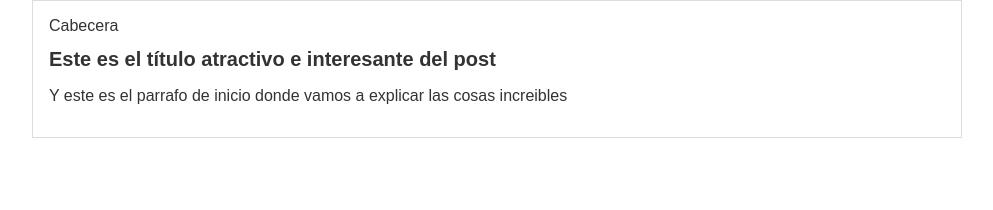
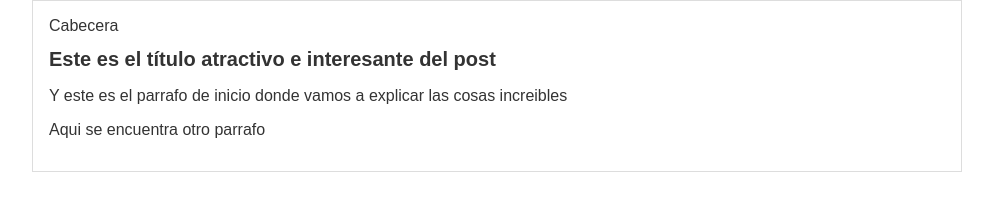
Before and after one commit to J4cqu3/hyperblog, a plain HTML site: page index.html in a window 1280 px wide. Shown: the whole page, without its empty margins (143-1136 px from the left). Drawn offline with Linux system fonts and the light colour scheme.

```diff
--- a/index.html
+++ b/index.html
@@ -12,6 +12,7 @@
         <div id = "post">
         <h1>Este es el título atractivo e interesante del post</h1>
         <p>Y este es el parrafo de inicio donde vamos a explicar las cosas increibles</p>
+        <p>Aqui se encuentra otro parrafo</p>
         </div>
 
     </div>
```
